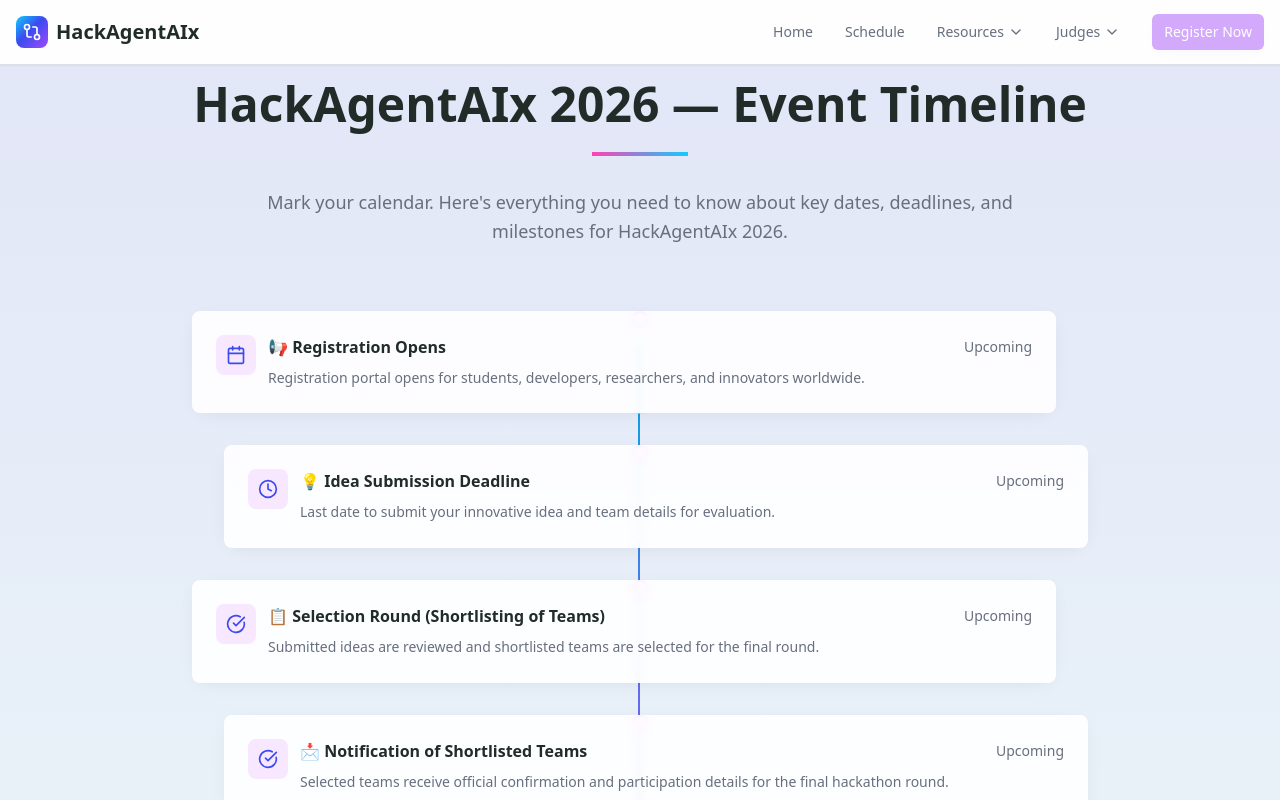
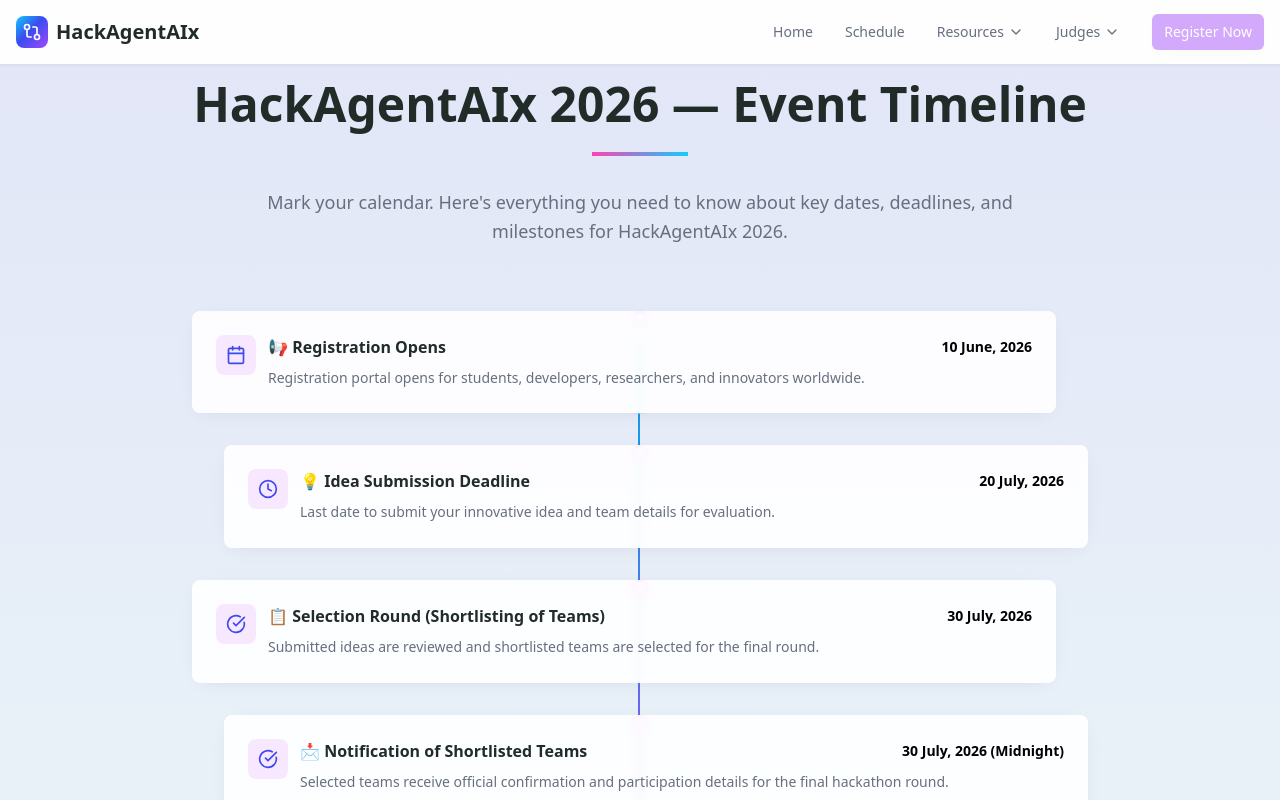
Before and after one commit to techyavii/hackagentaix, a React (Vite) app: page /resources in a window 1280 px wide. Shown: the top 800 px of the page. Built offline with nearby package versions, Linux system fonts and the light colour scheme.

Commit message:
done changes

```diff
--- a/src/components/Timeline.tsx
+++ b/src/components/Timeline.tsx
@@ -106,8 +106,8 @@ const Timeline = () => {
                               }`}>
                                 {event.phase} {event.title}
                               </h3>
-                              <div className="text-sm text-muted-foreground">
-                                {event.status === 'main-event' ? '🚀 Main event - don\'t miss it!' : 'Upcoming'}
+                              <div className="text-sm font-semibold text-black">
+                                {event.date}
                               </div>
                             </div>
                             <p className="text-muted-foreground text-sm leading-relaxed">
```
